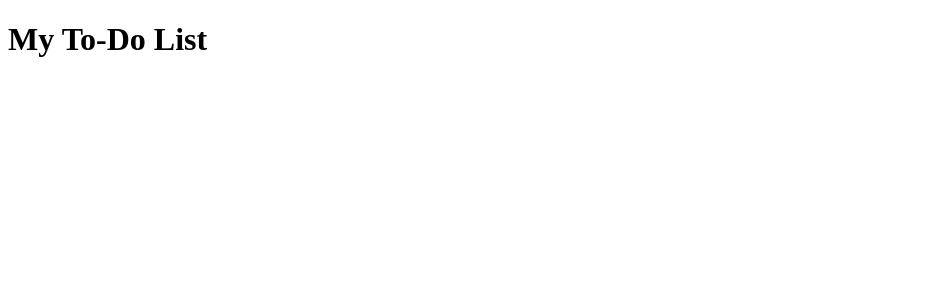
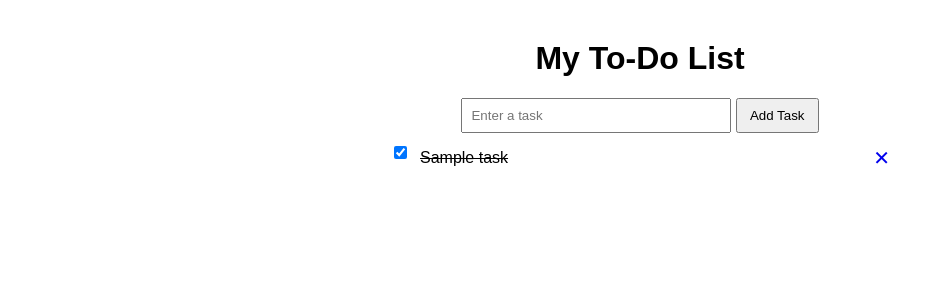
Before and after one commit to 3lenavan/django-todo-list, a Django app: page / in a window 1280 px wide. Shown: the top 300 px of the page, without its empty margins (0-943 px from the left). Run offline with Django 5.2, Linux system fonts and the light colour scheme; tables that the repository leaves empty hold one stand-in row (values such as "Sample post").

Commit message:
Complete Django todo list features

```diff
--- a/todo/models.py
+++ b/todo/models.py
@@ -11,9 +11,10 @@ class Task(models.Model):
     # False means not completed yet
     completed = models.BooleanField(default=False)
 
+    # Stores the date and time when the task was created
+    created_at = models.DateTimeField(auto_now_add=True)
+
     # Controls how the task is displayed
     # It will show the task's title
     def __str__(self):
         return self.title
-
-# Create your models here.
--- a/todo/templates/todo/task_list.html
+++ b/todo/templates/todo/task_list.html
@@ -1,11 +1,102 @@
 <!DOCTYPE html>
 <html>
 <head>
+    <!-- Title shown on the browser tab -->
     <title>To-Do List</title>
+
+    <!-- Simple CSS styling -->
+    <style>
+        body {
+            font-family: Arial, sans-serif;
+            max-width: 500px;
+            margin: 40px auto;
+        }
+
+        h1 {
+            text-align: center;
+        }
+
+        .add-form {
+        text-align: center;
+        }
+
+        form {
+            margin-bottom: 10px;
+        }
+
+        input[type="text"] {
+            padding: 8px;
+            width: 250px;
+        }
+
+        button {
+            padding: 8px 12px;
+        }
+
+        .task {
+            display: flex;
+            align-items: center;
+            gap: 10px;
+            margin: 10px 0;
+        }
+
+        .delete {
+            margin-left: auto;
+            text-decoration: none;
+            font-size: 20px;
+        }
+
+    </style>
 </head>
+
 <body>
 
+    <!-- Main heading for the page -->
     <h1>My To-Do List</h1>
+
+    <!-- Form for adding a new task -->
+    <form method="POST" class="add-form">
+        {% csrf_token %}
+
+        <!-- Text box for the task title -->
+        <input type="text" name="title" placeholder="Enter a task">
+
+        <!-- Button to submit the task -->
+        <button type="submit">Add Task</button>
+    </form>
+
+    <!-- Loop through each task from the database -->
+    {% for task in tasks %}
+
+        <div class="task">
+
+            <!-- Form for marking a task as complete -->
+            <form method="POST" action="{% url 'complete_task' task.id %}">
+                {% csrf_token %}
+
+                <!-- Checkbox for completed status -->
+                <input
+                    type="checkbox"
+                    onchange="this.form.submit()"
+                    {% if task.completed %}checked{% endif %}
+                >
+            </form>
+
+            <!-- Cross out task if completed -->
+            {% if task.completed %}
+                <s>{{ task.title }}</s>
+            {% else %}
+                {{ task.title }}
+            {% endif %}
+
+            <!-- Delete the task -->
+            <a class="delete" href="{% url 'delete_task' task.id %}">
+                ✕
+            </a>
+
+        </div>
+
+    {% endfor %}
 
 </body>
 </html>
--- a/todo/urls.py
+++ b/todo/urls.py
@@ -3,4 +3,6 @@ from . import views
 
 urlpatterns = [
     path('', views.task_list, name='task_list'),
+    path('complete/<int:task_id>/', views.complete_task, name='complete_task'),
+    path('delete/<int:task_id>/', views.delete_task, name='delete_task'),
 ]
--- a/todo/views.py
+++ b/todo/views.py
@@ -1,7 +1,51 @@
-from django.shortcuts import render
+from django.shortcuts import render, redirect
+from .models import Task
 
-# This function creates the page for our to-do list
+# This function displays the to-do list page
 def task_list(request):
-    return render(request, 'todo/task_list.html')
 
-# Create your views here.
+    # Check if the user submitted the form
+    if request.method == 'POST':
+
+        # Get the task title from the form
+        title = request.POST.get('title')
+
+        # Create a new task if the title is not empty
+        if title:
+            Task.objects.create(title=title)
+
+        # Reload the page after adding the task
+        return redirect('task_list')
+
+    # Get all tasks from the database
+    tasks = Task.objects.all().order_by('-created_at')
+
+    # Send the tasks to the HTML page
+    return render(request, 'todo/task_list.html', {'tasks': tasks})
+
+    # This function marks a task as completed
+def complete_task(request, task_id):
+
+    # Find the task using its ID
+    task = Task.objects.get(id=task_id)
+
+    # Mark the task as completed
+    task.completed = not task.completed
+
+    # Save the change to the database
+    task.save()
+
+    # Go back to the to-do list page
+    return redirect('task_list')
+
+    # This function deletes a task
+def delete_task(request, task_id):
+
+    # Find the task using its ID
+    task = Task.objects.get(id=task_id)
+
+    # Delete the task from the database
+    task.delete()
+
+    # Go back to the to-do list page
+    return redirect('task_list')
```
Also changed, not shown: todo/admin.py (+13 -1 lines), todo/migrations/0002_task_created_at.py (added).
